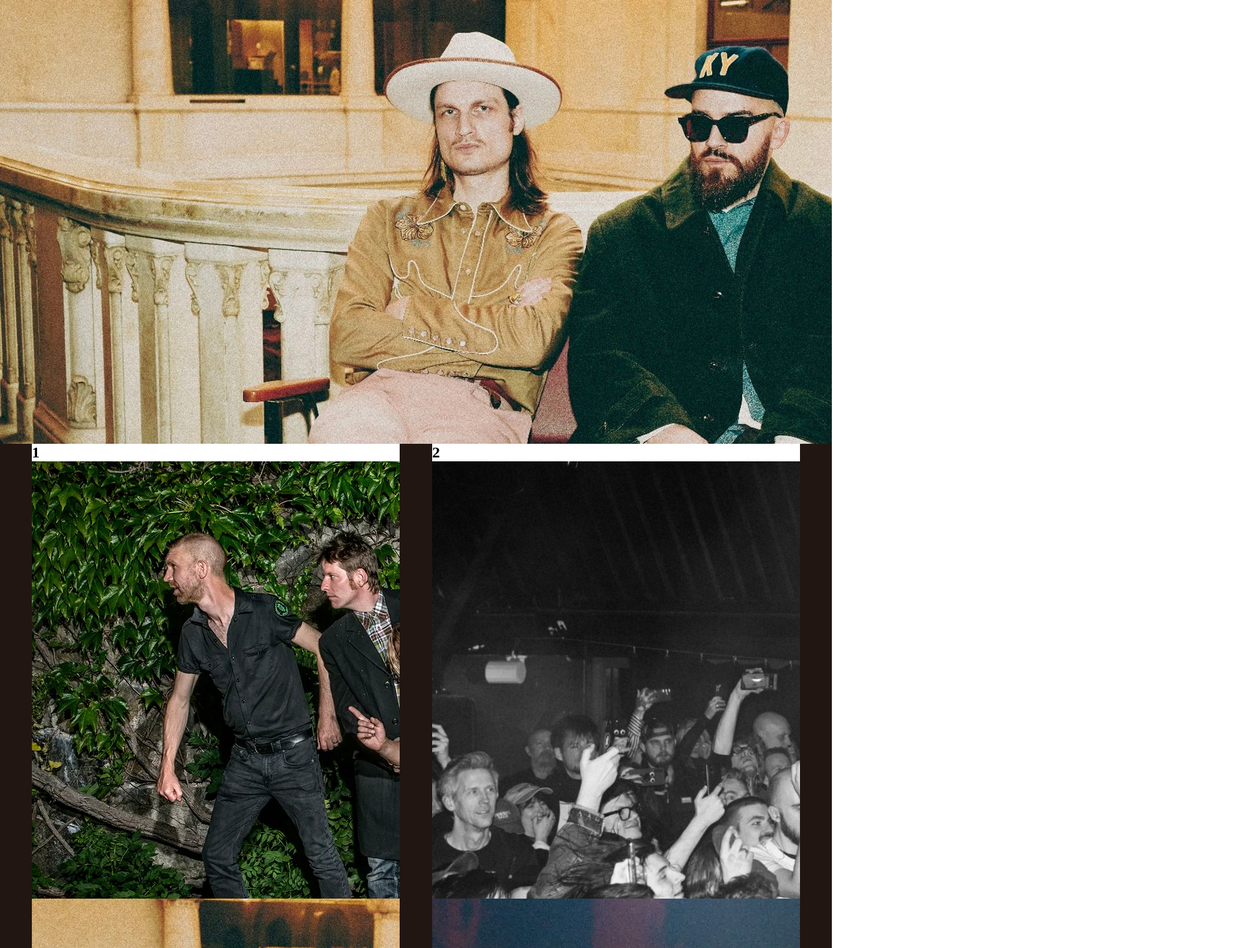
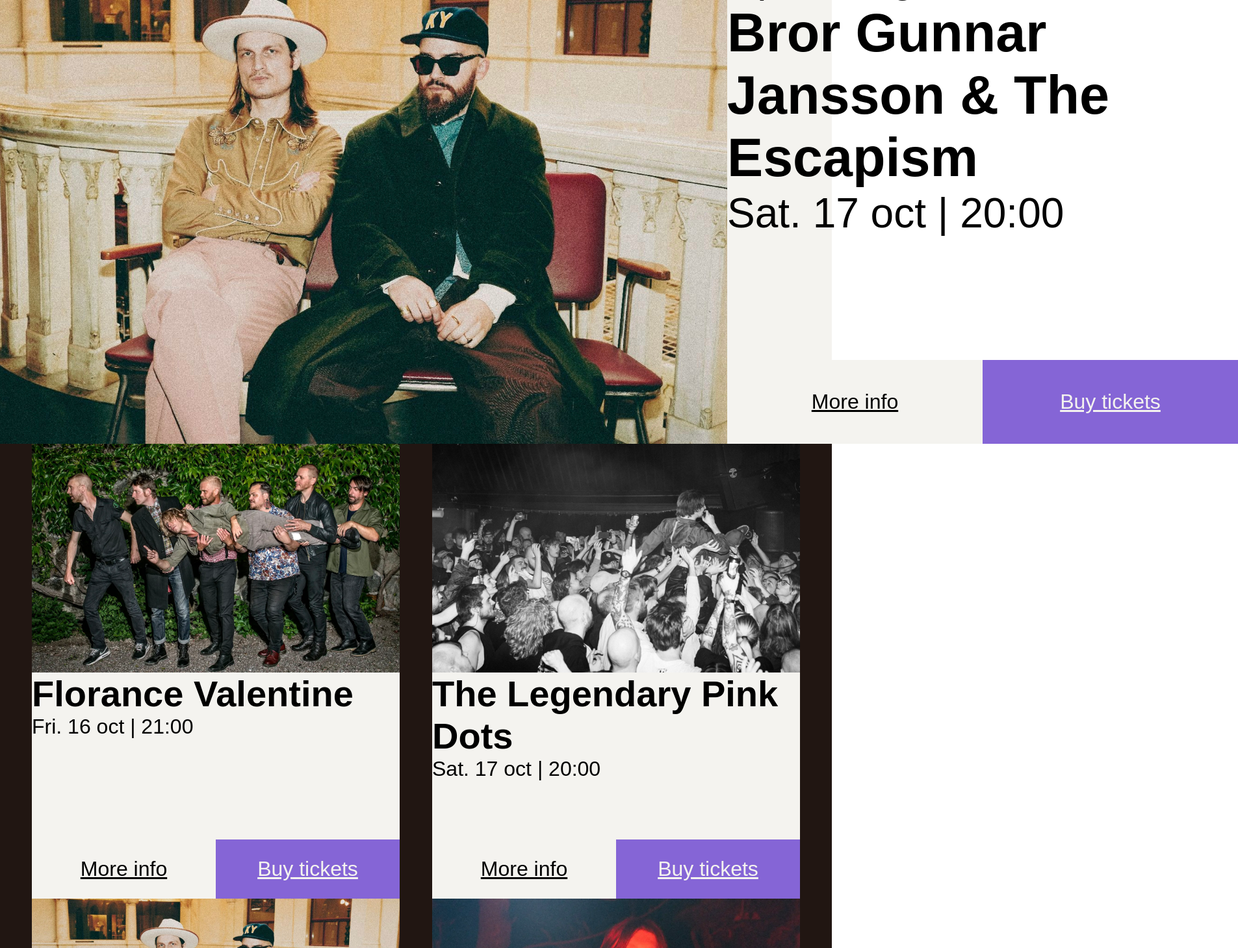
Before and after one commit to TeddyBear526/skiss-till-webb, a plain HTML site: page index.html in a window 1280 px wide. Shown: the part 321-1780 px from the top of the page at 65% size, 1905 px wide, since content can reach past the window. Drawn offline with Linux system fonts and the light colour scheme; a web font is replaced by a local one.

Commit message:
Jag glömde göra commits igenom processen för denna dag, det mesta jag gjorde var fin slipade minna artiklar tills jag var nöjd och fixade till min hero så att den ser ut som skissen

```diff
--- a/index.html
+++ b/index.html
@@ -11,35 +11,121 @@
     <header>
     </header>
     <main>
-    <section id="hero">
-        <h2>hero</h2>
+
+    <article id="hero">
+        <div class="picture">
             <img src="BrorGunnarJansson.jpg" alt="BrorGunnarJansson">
+        </div>
+        <section id="heroinfo">
+            <div class="title">
+                    <p class="upcoming">Upcoming event</p>
+                    <h2>Bror Gunnar Jansson & The Escapism</h2>
+                    <p>Sat. 17 oct | 20:00</p>
+             </div>
+            <div class="calltoaction">
+                <button>More info</button>
+                <button class="brightbtn">Buy tickets</button>
+            </div>
         </section>
+    </article>
+
     <section id="bundle">
-        <article id="arti1">
-            <h2>1</h2>
+        <article class="arti">
+            <div class="pictures">
                 <img src="FlorenceValentin.jpg" alt="FlorenceValentin">
+            </div>
+             <section class="info">
+                <div class="title">
+                    <h2>Florance Valentine</h2>
+                    <p>Fri. 16 oct | 21:00</p>
+                </div>
+                <div class="calltoaction">
+                    <button>More info</button>
+                    <button class="brightbtn">Buy tickets</button>
+                </div>
+             </section>
         </article>
-        <article id="arti2">
-            <h2>2</h2>
+
+        <article class="arti">
+            <div class="pictures">
             <img src="LegendaryPinkDots.jpg" alt="LegendaryPinkDots">
+            </div>
+             <section class="info">
+                <div class="title">
+                    <h2>The Legendary Pink Dots</h2>
+                    <p>Sat. 17 oct | 20:00</p>
+                </div>
+                <div class="calltoaction">
+                    <button>More info</button>
+                    <button class="brightbtn">Buy tickets</button>
+                </div>
+             </section>
         </article>
-        <article id="arti3">
+
+        <article class="arti">
+            <div class="pictures">
                 <img src="BrorGunnarJansson.jpg" alt="BrorGunnarJansson">
-            <h2>3</h2>
+            </div>
+             <section class="info">
+                <div class="title">
+                    <h2>Bror Gunnar Jansson & The Escapism</h2>
+                    <p>Sat. 17 oct | 20:00</p>
+                </div>
+                <div class="calltoaction">
+                    <button>More info</button>
+                    <button class="brightbtn">Buy tickets</button>
+                </div>
+            </section>
         </article>
-        <article id="arti4">
+
+        <article class="arti">
+            <div class="pictures">
                 <img src="MiVonAhn.jpg" alt="MiVonAhn">
-            <h2>4</h2>
+            </div>
+             <section class="info">
+                <div class="title"></div>
+                    <h2>Mi Von Ahn</h2>
+                    <p>Wed. 21 oct | 20:00</p>
+                </div>
+                <div class="calltoaction">
+                    <button>More info</button>
+                    <button class="brightbtn">Buy tickets</button>
+                </div>
+             </section>
         </article>
-        <article id="arti5">
+
+        <article class="arti">
+            <div class="pictures">
                 <img src="SaharaHotnights.jpg" alt="SaharaHotnights">
-            <h2>5</h2>
+            </div>
+             <section class="info">
+                <div class="title"></div>
+                    <h2>Shara Hotnights</h2>
+                    <p>Sat. 10 oct | 20:00</p>
+                </div>
+                <div class="calltoaction">
+                    <button>More info</button>
+                    <button class="brightbtn">Buy tickets</button>
+                </div>
+            </section>
         </article>
-        <article id="arti6">
+
+        <article class="arti">
+            <div class="pictures">
             <img src="Smerz.jpg" alt="Smerz">
-            <h2>6</h2>
+            </div>
+             <section class="info">
+                <div class="artititle">
+                    <h2>Smerz</h2>
+                    <p>Sat. 24 oct | 20:00</p>
+                </div>
+                <div class="calltoaction">
+                    <button>More info</button>
+                    <button class="brightbtn">Buy tickets</button>
+                </div>
+             </section>
         </article>
+
     </section>
     </main>
     <footer>
--- a/style.css
+++ b/style.css
@@ -7,31 +7,112 @@ body{
 height: 100vh;
 min-height: 100vh;
 }
+
+img{
+    object-fit: cover;
+    height: 100%;
+    width: 100%;
+}
+
 header{
 background-color: #211612;
 height: 250px;
 margin: 0;
 }
-main{
+
+#hero{
+height: 754px;
+display: flex;
+flex-direction: row;
+background-color: #f4f3ef;
 }
-#hero{
-background-color: green;
-height: 754px;
-contain: content;
+
+#hero h2{
+    font-size: 62pt;
+    font-family: avenir-lt-pro, sans-serif;
+    font-weight: 700;
+    font-style: normal;
 }
+
+#hero p{
+    font-size: 48pt;
+    font-family: avenir-lt-pro, sans-serif;
+    font-weight: 400;
+    font-style: normal;
+}
+
+.picture{
+    min-width: 1119px;
+    contain: content;
+}
+
+#heroinfo{
+    display: flex;
+    flex-direction: column;
+    justify-content: space-between ;;
+}
+
+#hero button{
+    height: 129px;
+    width: 393px;
+}
+
 #bundle{
 background-color: #211612;
 height: 1508px;
 display: flex;
-flex-wrap: wrap;
 justify-content: space-evenly;
 align-items: center;
+flex-wrap: wrap;
 }
-article{
-background-color: white;
+
+#bundle h2{
+    font-size: 42pt;
+    font-family: avenir-lt-pro, sans-serif;
+    font-weight: 700;
+    font-style: normal;
+}
+
+#bundle p{
+    font-size: 24pt;
+    font-family: avenir-lt-pro, sans-serif;
+    font-weight: 400;
+    font-style: normal;
+}
+.arti{
+background-color: #f4f3ef;
+display: flex;
+flex-direction: column;
 height: 700px;
 width: 566px;
 contain:content;
+}
+
+.pictures{
+    height: 352px;
+    width: 566px;
+    contain: content;
+}
+.info{
+    display: flex;
+    flex-direction: column;
+    justify-content: space-between;
+    height: 348px;
+}
+.calltoaction{
+    display: flex;
+}
+button{
+    height: 91px;
+    width: 288px;
+    font-size: 24pt;
+    border-style: none;
+    background-color: #f4f3ef;
+    text-decoration: underline;
+}
+.brightbtn{
+    background-color: #8565d6;
+    color: #f4f3ef;
 }
 footer{
 background-color: #8565d6;
```
Lines whose indentation alone changed are shown as unchanged.
